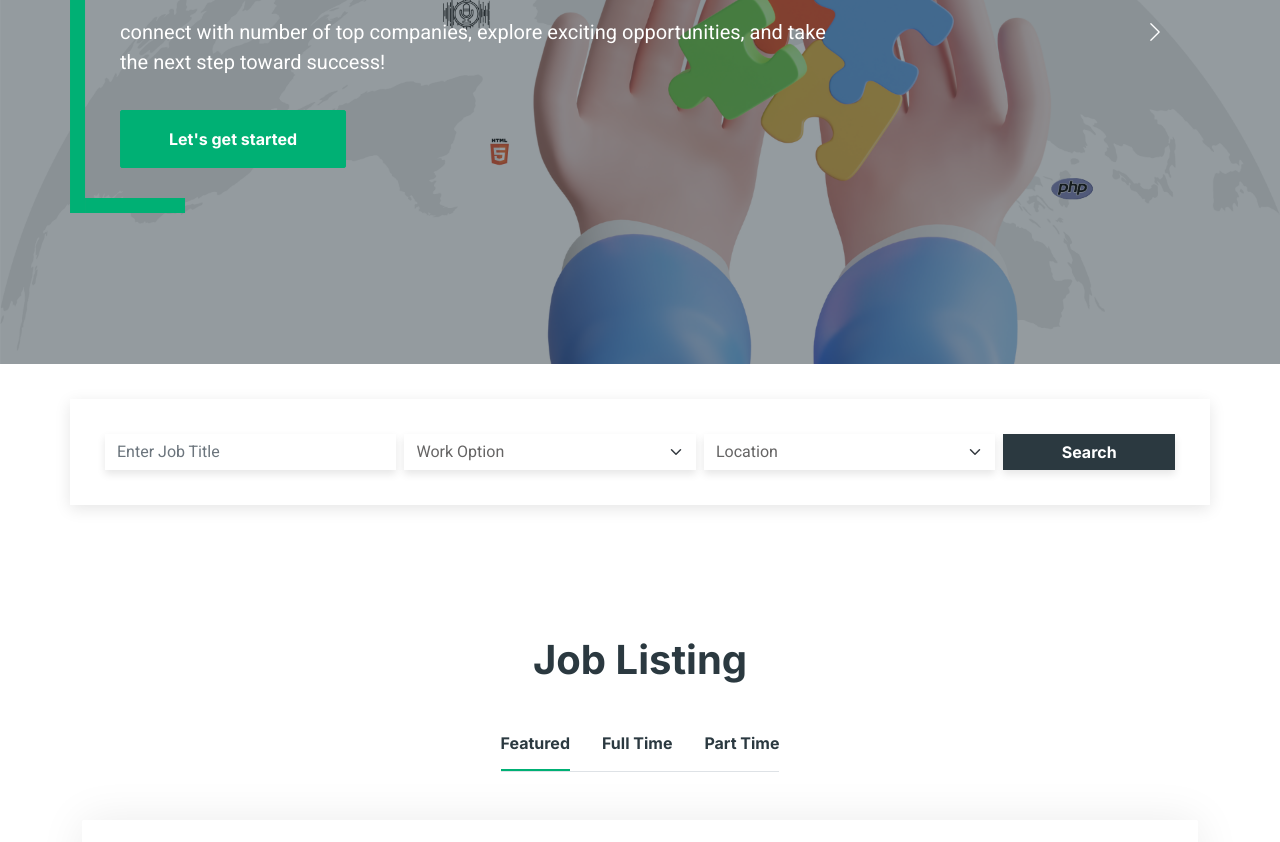
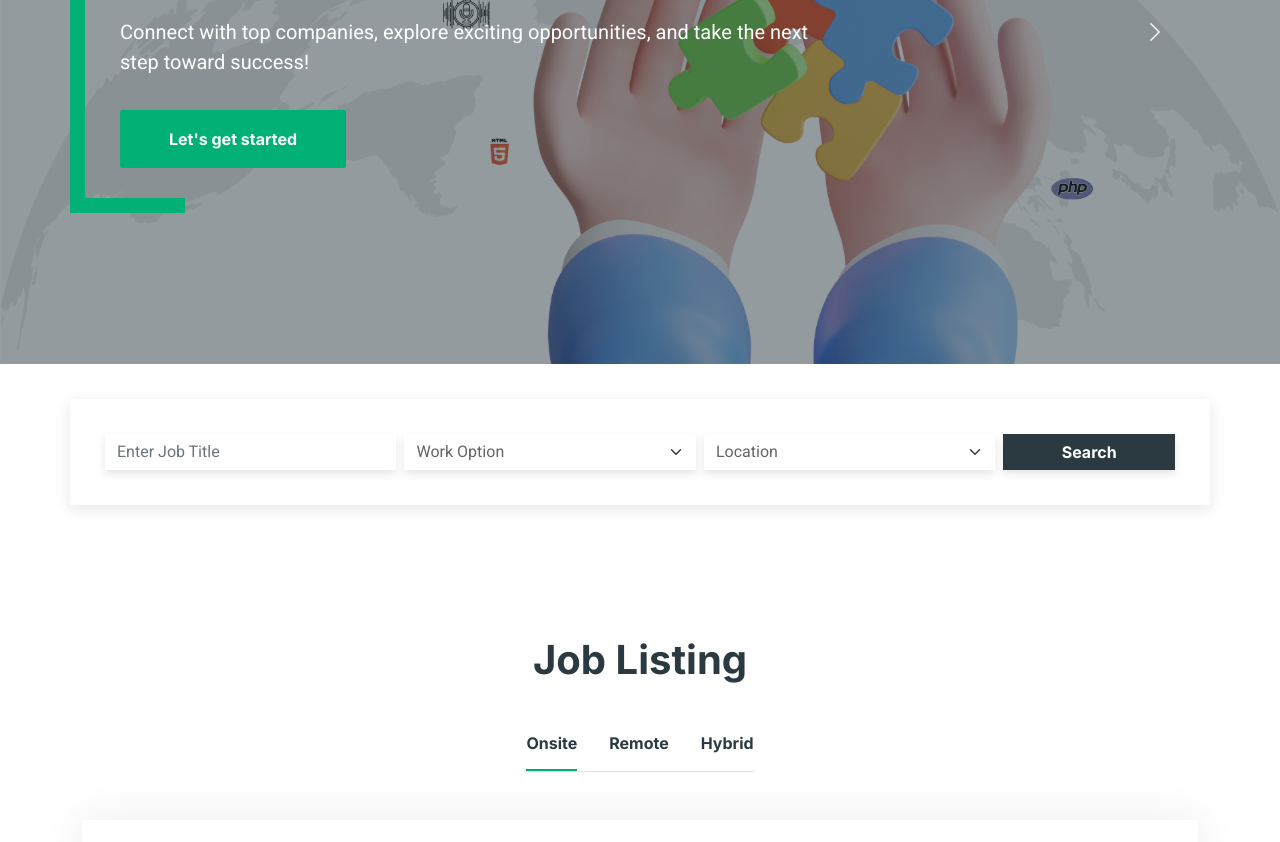
Before and after one commit to RusiriniWijethunga/job-application-portal, a plain HTML site: page index.html in a window 1280 px wide. Shown: the part 431-1273 px from the top of the page. Drawn offline with nearby package versions, Linux system fonts and the light colour scheme.

Commit message:
text change

```diff
--- a/index.html
+++ b/index.html
@@ -75,8 +75,7 @@
                         <div class="col-10 col-lg-8">
                             <h1 class="display-3 text-white animated slideInDown mb-4">Find The Perfect Job That You Deserved</h1>
                             <p class="fs-5 fw-medium text-white mb-4 pb-2">Your future starts here! Discover thousands of job openings, build your professional network, and land the perfect job with ease.</p>
-                                    <a href="" class="btn btn-primary py-md-3 px-md-5 me-3 animated slideInLeft">Let's get started!</a>
-
+                            <a href="#jobListings" class="btn btn-primary py-md-3 px-md-5 me-3 animated slideInLeft">Let's get started!</a>
                         </div>
                     </div>
                 </div>
@@ -89,9 +88,8 @@
                     <div class="row justify-content-start">
                         <div class="col-10 col-lg-8">
                             <h1 class="display-3 text-white animated slideInDown mb-4">Find The Best Startup Job That Fit You</h1>
-                                    <p class="fs-5 fw-medium text-white mb-4 pb-2">connect with number of top companies, explore exciting opportunities, and take the next step toward success!</p>
-                                    <a href="" class="btn btn-primary py-md-3 px-md-5 me-3 animated slideInLeft">Let's get started</a>
-
+                            <p class="fs-5 fw-medium text-white mb-4 pb-2">Connect with top companies, explore exciting opportunities, and take the next step toward success!</p>
+                            <a href="#jobListings" class="btn btn-primary py-md-3 px-md-5 me-3 animated slideInLeft">Let's get started</a>
                         </div>
                     </div>
                 </div>
@@ -100,6 +98,7 @@
     </div>
 </div>
 <!-- Carousel End -->
+
 
         <!-- Search Start -->
 <div class="container-fluid mb-5 wow fadeIn" data-wow-delay="0.1s" style="padding: 35px;">
@@ -144,17 +143,17 @@
                     <ul class="nav nav-pills d-inline-flex justify-content-center border-bottom mb-5">
                         <li class="nav-item">
                             <a class="d-flex align-items-center text-start mx-3 ms-0 pb-3 active" data-bs-toggle="pill" href="#tab-1">
-                                <h6 class="mt-n1 mb-0">Featured</h6>
+                                <h6 class="mt-n1 mb-0">Onsite</h6>
                             </a>
                         </li>
                         <li class="nav-item">
                             <a class="d-flex align-items-center text-start mx-3 pb-3" data-bs-toggle="pill" href="#tab-2">
-                                <h6 class="mt-n1 mb-0">Full Time</h6>
+                                <h6 class="mt-n1 mb-0">Remote</h6>
                             </a>
                         </li>
                         <li class="nav-item">
                             <a class="d-flex align-items-center text-start mx-3 me-0 pb-3" data-bs-toggle="pill" href="#tab-3">
-                                <h6 class="mt-n1 mb-0">Part Time</h6>
+                                <h6 class="mt-n1 mb-0">Hybrid</h6>
                             </a>
                         </li>
                     </ul>
```
Lines whose indentation alone changed are shown as unchanged.
